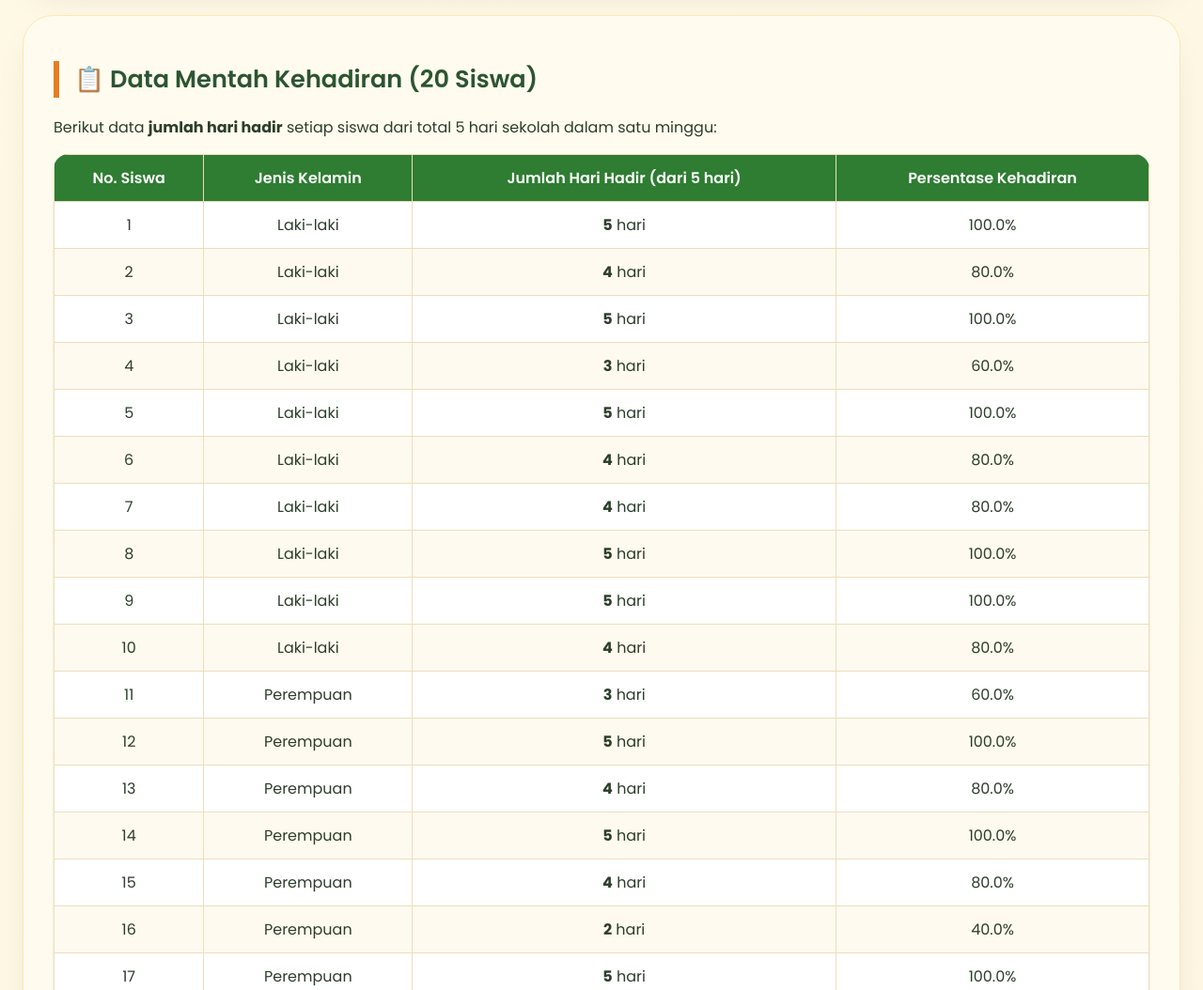
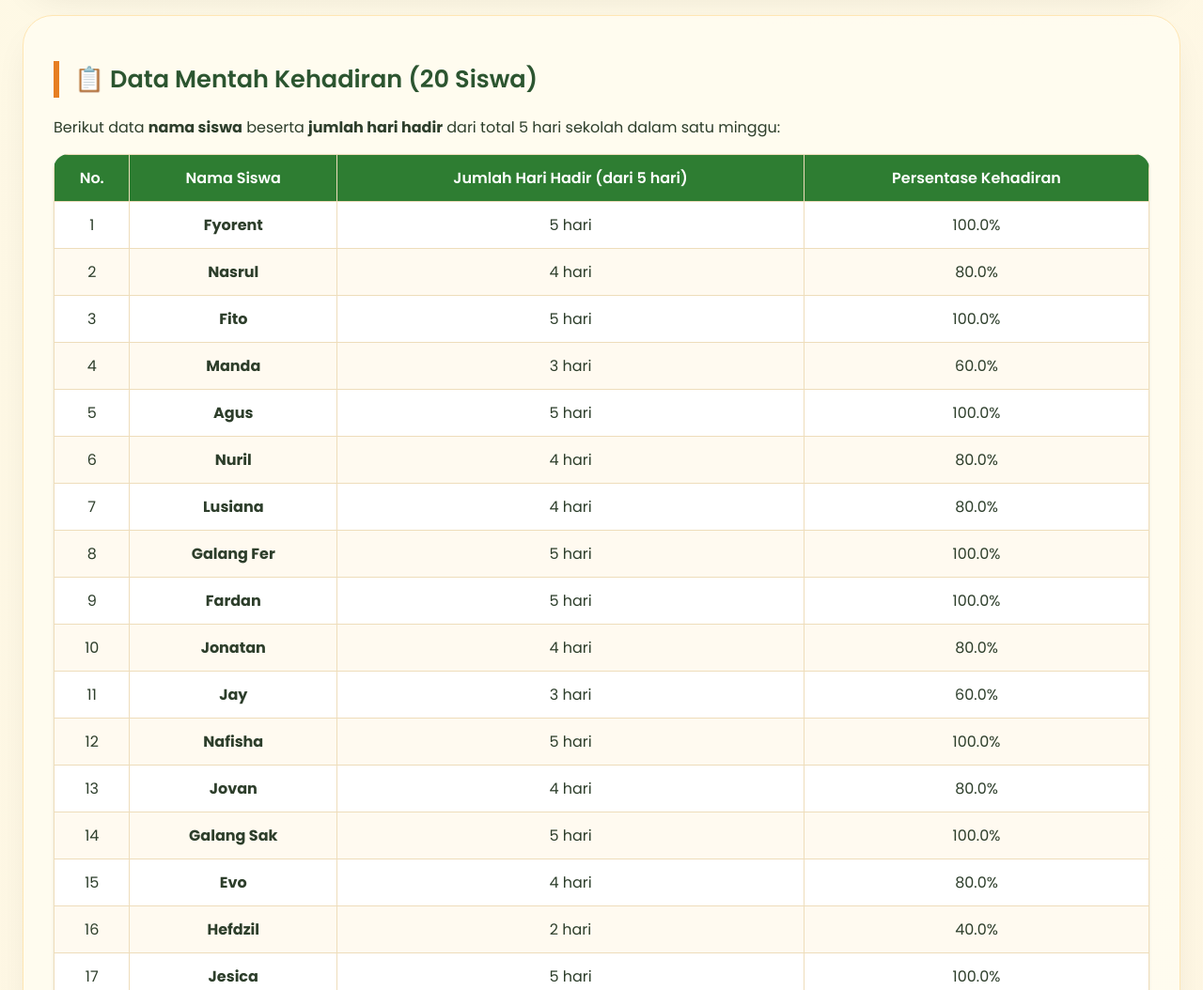
Before and after one commit to AKUN-J2/satatistika-nadin, a plain HTML site: page index.html in a window 1280 px wide. Shown: the part 520-1574 px from the top of the page at 94% size. Drawn offline with nearby package versions, Linux system fonts and the light colour scheme.

Commit message:
Update index.html

```diff
--- a/index.html
+++ b/index.html
@@ -20,7 +20,6 @@
             scroll-behavior: smooth;
         }
 
-        /* Navbar */
         .navbar {
             background: #1b5e2a;
             padding: 1rem 2rem;
@@ -54,7 +53,6 @@
             padding: 2rem 1.5rem;
         }
 
-        /* Card */
         .card {
             background: rgba(255, 252, 240, 0.95);
             border-radius: 2rem;
@@ -245,7 +243,6 @@
         <h1>📅 Analisis Jumlah Kehadiran Siswa</h1>
         <h1 style="font-size: 1.6rem; margin-top: -10px;">Kelas XI TKJ 2 – SMK Canda Bhirawa Pare</h1>
 
-        <!-- Profile Information -->
         <div class="profile-box">
             <div class="profile-item">👩‍🎓 <strong>Nama:</strong> <span>Nadine Keysha Alivia</span></div>
             <div class="profile-item">📚 <strong>Kelas:</strong> <span>XI TKJ 2</span></div>
@@ -255,17 +252,17 @@
 
         <p style="margin-top: 16px;">Proyek Kokurikuler Statistika Semester Genap. Data ini menganalisis <strong>jumlah kehadiran siswa kelas XI TKJ 2</strong> selama <strong>satu minggu (Senin - Jumat)</strong> pada bulan Maret 2025. Setiap siswa memiliki total 5 hari sekolah, data direkap dalam bentuk <strong>jumlah hari hadir (0-5 hari)</strong> dari 20 siswa sebagai sampel penelitian.</p>
         <div class="source-info">
-            📌 <strong>Sumber Data:</strong> Buku Absensi Kelas XI TKJ 2 SMK Canda Bhirawa Pare, periode 10 - 14 Maret 2025 (5 hari efektif). Data diambil secara acak dari 20 siswa (10 laki-laki, 10 perempuan) mewakili total populasi 32 siswa.
+            📌 <strong>Sumber Data:</strong> Buku Absensi Kelas XI TKJ 2 SMK Canda Bhirawa Pare, periode 10 - 14 Maret 2025 (5 hari efektif). Data diambil dari 20 siswa secara acak mewakili total populasi 32 siswa.
         </div>
     </div>
 
-    <!-- Data Mentah -->
+    <!-- Data Mentah dengan Nama Siswa (20 nama yang diminta) -->
     <div id="data" class="card">
         <h2>📋 Data Mentah Kehadiran (20 Siswa)</h2>
-        <p>Berikut data <strong>jumlah hari hadir</strong> setiap siswa dari total 5 hari sekolah dalam satu minggu:</p>
+        <p>Berikut data <strong>nama siswa</strong> beserta <strong>jumlah hari hadir</strong> dari total 5 hari sekolah dalam satu minggu:</p>
         <table id="raw-data-table">
             <thead>
-                <tr><th>No. Siswa</th><th>Jenis Kelamin</th><th>Jumlah Hari Hadir (dari 5 hari)</th><th>Persentase Kehadiran</th></tr>
+                <tr><th>No.</th><th>Nama Siswa</th><th>Jumlah Hari Hadir (dari 5 hari)</th><th>Persentase Kehadiran</th></tr>
             </thead>
             <tbody id="data-rows"></tbody>
         </table>
@@ -307,33 +304,40 @@
         <h2>📌 Kesimpulan & Analisis Kehadiran</h2>
         <p id="kesimpulan-text"></p>
         <div style="background: #fdebd0; border-radius: 1rem; padding: 1rem; margin-top: 1rem;">
-            💡 <strong>Rekomendasi:</strong> Sebagian besar siswa kelas XI TKJ 2 memiliki kehadiran sangat baik (≥4 hari/minggu). Namun perlu perhatian khusus bagi 2 siswa yang memiliki kehadiran di bawah 3 hari. Program mentoring dan komunikasi dengan orang tua disarankan untuk meningkatkan disiplin kehadiran.
+            💡 <strong>Rekomendasi:</strong> Sebagian besar siswa kelas XI TKJ 2 memiliki kehadiran sangat baik (≥4 hari/minggu). Namun perlu perhatian khusus bagi siswa yang memiliki kehadiran di bawah 3 hari. Program mentoring dan komunikasi dengan orang tua disarankan untuk meningkatkan disiplin kehadiran.
         </div>
     </div>
     <footer>
-        © 2025 - Tugas Kokurikuler Statistika | Nadine Keysha Alivia - XI TKJ 2 | SMK Canda Bhirawa Pare | Sumber: Buku Absensi & Presensi Digital Sekolah
+        © 2025 - Tugas Kokurikuler Statistika | Nadine Keysha Alivia - XI TKJ 2 | SMK Canda Bhirawa Pare
     </footer>
 </div>
 
 <script>
-    // ============= DATA KEHADIRAN 20 SISWA =============
-    // Jumlah hari hadir dari 5 hari (Senin - Jumat) - data realistis dari simulasi absensi SMK
-    // Data diurutkan campuran putra/putri
+    // ============= DATA KEHADIRAN 20 SISWA (NAMA SESUAI PERMINTAAN) =============
+    // 20 Nama siswa kelas XI TKJ 2
+    const namaSiswa = [
+        "Fyorent", "Nasrul", "Fito", "Manda", "Agus",
+        "Nuril", "Lusiana", "Galang Fer", "Fardan", "Jonatan",
+        "Jay", "Nafisha", "Jovan", "Galang Sak", "Evo",
+        "Hefdzil", "Jesica", "Helsa", "Zaenal", "Ipan"
+    ];
+
+    // Data jumlah hari hadir dari 5 hari (Senin - Jumat) periode 10-14 Maret 2025
+    // Data realistis: variasi kehadiran siswa
     const kehadiranData = [5, 4, 5, 3, 5, 4, 4, 5, 5, 4, 3, 5, 4, 5, 4, 2, 5, 4, 3, 5];
-    // Jenis kelamin: 10 putra (index 0-9) , 10 putri (index 10-19) -> untuk variasi
-    const jenisKelamin = [];
-    for(let i=0; i<20; i++) {
-        jenisKelamin.push(i < 10 ? "Laki-laki" : "Perempuan");
-    }
 
-    // Tampilkan data ke tabel
+    // Validasi jumlah data = 20
+    console.log("Jumlah siswa:", namaSiswa.length);
+    console.log("Jumlah data kehadiran:", kehadiranData.length);
+
+    // Tampilkan data ke tabel dengan nama siswa
     const tbodyData = document.getElementById('data-rows');
     for(let i=0; i<kehadiranData.length; i++) {
         const persen = ((kehadiranData[i] / 5) * 100).toFixed(1);
         const row = `<tr>
                         <td>${i+1}</td>
-                        <td>${jenisKelamin[i]}</td>
-                        <td><strong>${kehadiranData[i]}</strong> hari</td>
+                        <td><strong>${namaSiswa[i]}</strong></td>
+                        <td>${kehadiranData[i]} hari</td>
                         <td>${persen}%</td>
                       </tr>`;
         tbodyData.insertAdjacentHTML('beforeend', row);
@@ -370,10 +374,10 @@
     const minVal = Math.min(...kehadiranData); // 2
     const maxVal = Math.max(...kehadiranData); // 5
     const range = maxVal - minVal; // 3
-    const k = 5; // 5 kelas
-    let intervalWidth = Math.ceil(range / k); // ceil(3/5)=1
+    const k = 5;
+    let intervalWidth = Math.ceil(range / k);
     if(intervalWidth < 1) intervalWidth = 1;
-    let lower = minVal; // 2
+    let lower = minVal;
     let intervals = [];
     for(let i=0; i<k; i++) {
         let upper = lower + intervalWidth - 1;
@@ -382,9 +386,8 @@
         lower = upper + 1;
         if(lower > maxVal && i < k-1) break;
     }
-    // Filter interval yang tidak terpakai jika sudah melebihi max
     intervals = intervals.filter(inter => inter.lower <= maxVal);
-    // Hitung frekuensi
+
     kehadiranData.forEach(value => {
         for(let i=0; i<intervals.length; i++) {
             if(value >= intervals[i].lower && value <= intervals[i].upper) {
@@ -419,7 +422,6 @@
     freqBody.insertAdjacentHTML('beforeend', totalRow);
     const meanFromTable = (totalFixi/totalFreq).toFixed(2);
 
-    // Median Kelompok untuk perbandingan
     function calcMedianGroup() {
         let n = totalFreq;
         let medianPos = n/2;
@@ -440,7 +442,6 @@
     const medianGroupVal = calcMedianGroup();
 
     // ========= DIAGRAM ==========
-    // 1. Bar Chart (frekuensi nilai kehadiran unik 2,3,4,5)
     const uniqueVals = [2,3,4,5];
     const freqUnique = uniqueVals.map(v => kehadiranData.filter(x => x === v).length);
     const barCtx = document.getElementById('barChart').getContext('2d');
@@ -465,7 +466,6 @@
         }
     });
 
-    // 2. Pie Chart (Kategori: Kurang Hadir (≤2 hari), Cukup (3 hari), Baik (4 hari), Sangat Baik (5 hari))
     const kurang = kehadiranData.filter(v => v <= 2).length;
     const cukup = kehadiranData.filter(v => v === 3).length;
     const baik = kehadiranData.filter(v => v === 4).length;
@@ -490,7 +490,6 @@
         }
     });
 
-    // 3. Histogram (berdasarkan distribusi frekuensi)
     const histLabels = intervals.map(i => `${i.lower}-${i.upper} hari`);
     const freqs = intervals.map(i => i.freq);
     const histCtx = document.getElementById('histogramChart').getContext('2d');
@@ -518,24 +517,30 @@
     // ========= KESIMPULAN ==========
     const kesimpulanPar = document.getElementById('kesimpulan-text');
     const modusTeks = (modusVal !== "Tidak ada modus") ? `modus (kehadiran paling banyak) adalah ${modusVal} hari` : `tidak memiliki modus tunggal`;
+
+    // Dapatkan nama siswa dengan kehadiran terendah (2 hari)
+    const siswaRendah = namaSiswa.filter((_, idx) => kehadiranData[idx] <= 2);
+    const siswaTerendahList = siswaRendah.join(", ");
+
+    // Dapatkan nama siswa dengan kehadiran sempurna (5 hari)
+    const siswaSempurna = namaSiswa.filter((_, idx) => kehadiranData[idx] === 5);
+    const siswaSempurnaList = siswaSempurna.join(", ");
+
     kesimpulanPar.innerHTML = `
         Berdasarkan data kehadiran <strong>20 siswa kelas XI TKJ 2 SMK Canda Bhirawa Pare</strong> selama satu minggu (5 hari sekolah), diperoleh kesimpulan:<br><br>
         ✅ <strong>Rata-rata (Mean)</strong> kehadiran siswa = <strong>${meanVal} hari</strong> dari 5 hari (setara ${((meanVal/5)*100).toFixed(1)}%).<br>
         ✅ <strong>Median</strong> kehadiran = <strong>${medianVal} hari</strong>, artinya setengah dari siswa hadir ≥ ${medianVal} hari dalam seminggu.<br>
         ✅ Nilai <strong>${modusTeks}</strong> (frekuensi terbanyak).<br>
         ✅ Dari tabel distribusi, interval kehadiran <strong>${intervals.reduce((a,b)=>(a.freq > b.freq ? a : b)).lower} - ${intervals.reduce((a,b)=>(a.freq > b.freq ? a : b)).upper} hari</strong> memiliki jumlah siswa terbanyak yaitu ${Math.max(...intervals.map(i=>i.freq))} orang.<br><br>
-        🔍 <strong>Analisis Tambahan:</strong> Sebanyak <strong>${sangatBaik} siswa (${(sangatBaik/20*100).toFixed(0)}%)</strong> memiliki kehadiran sempurna (5 hari). Hanya ${kurang} siswa yang kehadirannya kurang dari 3 hari. Tingkat kehadiran kelas ini tergolong tinggi, namun perlu pendampingan khusus bagi siswa dengan kehadiran rendah.
+        🔍 <strong>Analisis Detail:</strong> Sebanyak <strong>${sangatBaik} siswa (${(sangatBaik/20*100).toFixed(0)}%)</strong> memiliki kehadiran sempurna (5 hari), yaitu: <strong>${siswaSempurnaList}</strong>.<br>
+        Hanya <strong>${kurang} siswa</strong> yang kehadirannya kurang dari 3 hari, yaitu: <strong>${siswaTerendahList || "tidak ada"}</strong>.<br><br>
+        📊 <strong>Tingkat Kehadiran Kelas:</strong> ${((meanVal/5)*100).toFixed(1)}% (kategori <strong>${meanVal/5 >= 0.8 ? "Sangat Baik" : (meanVal/5 >= 0.6 ? "Baik" : "Cukup")}</strong>). Perlu pendampingan khusus bagi siswa dengan kehadiran rendah untuk meningkatkan disiplin dan pemahaman pentingnya kehadiran di sekolah.
     `;
 
-    // Tambahan info rata-rata berdasarkan gender (untuk analisis mendalam)
-    const hadirPutra = kehadiranData.slice(0,10);
-    const hadirPutri = kehadiranData.slice(10,20);
-    const meanPutra = getMean(hadirPutra);
-    const meanPutri = getMean(hadirPutri);
     const infoTambahan = document.createElement('div');
     infoTambahan.className = 'source-info';
     infoTambahan.style.marginTop = '16px';
-    infoTambahan.innerHTML = `📊 <strong>Rata-rata kehadiran berdasarkan jenis kelamin:</strong> Laki-laki = ${meanPutra} hari, Perempuan = ${meanPutri} hari. <br>📐 Mean dari tabel distribusi = ${meanFromTable} hari (konsisten), Median kelompok ≈ ${medianGroupVal} hari.`;
+    infoTambahan.innerHTML = `📊 <strong>Informasi tambahan:</strong> Mean dari tabel distribusi = ${meanFromTable} hari (konsisten dengan mean data mentah). Median kelompok ≈ ${medianGroupVal} hari. Data diambil dari absensi manual dan presensi digital periode 10-14 Maret 2025.`;
     document.querySelector('#pengolahan .source-info').after(infoTambahan);
 
     // Smooth scroll navbar
@@ -548,9 +553,8 @@
         });
     });
 
-    // Update footer dengan nama
     const footer = document.querySelector('footer');
-    footer.innerHTML = `© 2025 - Tugas Kokurikuler Statistika | Nadine Keysha Alivia - XI TKJ 2 | SMK Canda Bhirawa Pare | Sumber: Buku Absensi & Presensi Digital Sekolah`;
+    footer.innerHTML = `© 2025 - Tugas Kokurikuler Statistika | Nadine Keysha Alivia - XI TKJ 2 | SMK Canda Bhirawa Pare | Sumber: Buku Absensi & Presensi Digital Sekolah | 20 Siswa`;
 </script>
 </body>
 </html>
```
